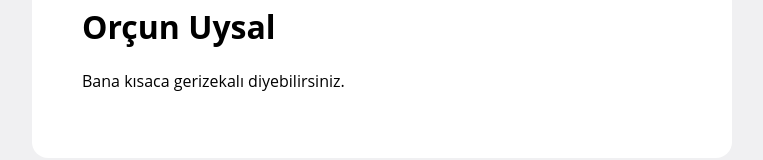
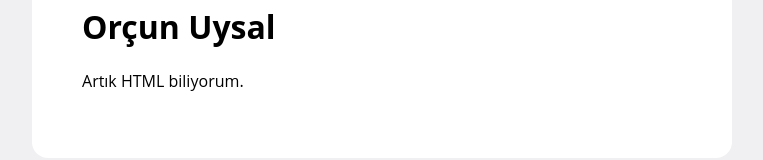
Before and after one commit to OrcunUysal/OrcunUysal.github.io, a plain HTML site: page index.html in a window 1280 px wide. Shown: the part 146-306 px from the top of the page, without its empty margins (258-1021 px from the left). Drawn offline with Linux system fonts and the light colour scheme.

Commit message:
Commit Header

```diff
--- a/index.html
+++ b/index.html
@@ -42,7 +42,7 @@
 <body>
 <div>
     <h1>Orçun Uysal</h1>
-    <p>Bana kısaca gerizekalı diyebilirsiniz.</p>
+    <p>Artık HTML biliyorum.</p>
 </div>
 </body>
 </html>
```
